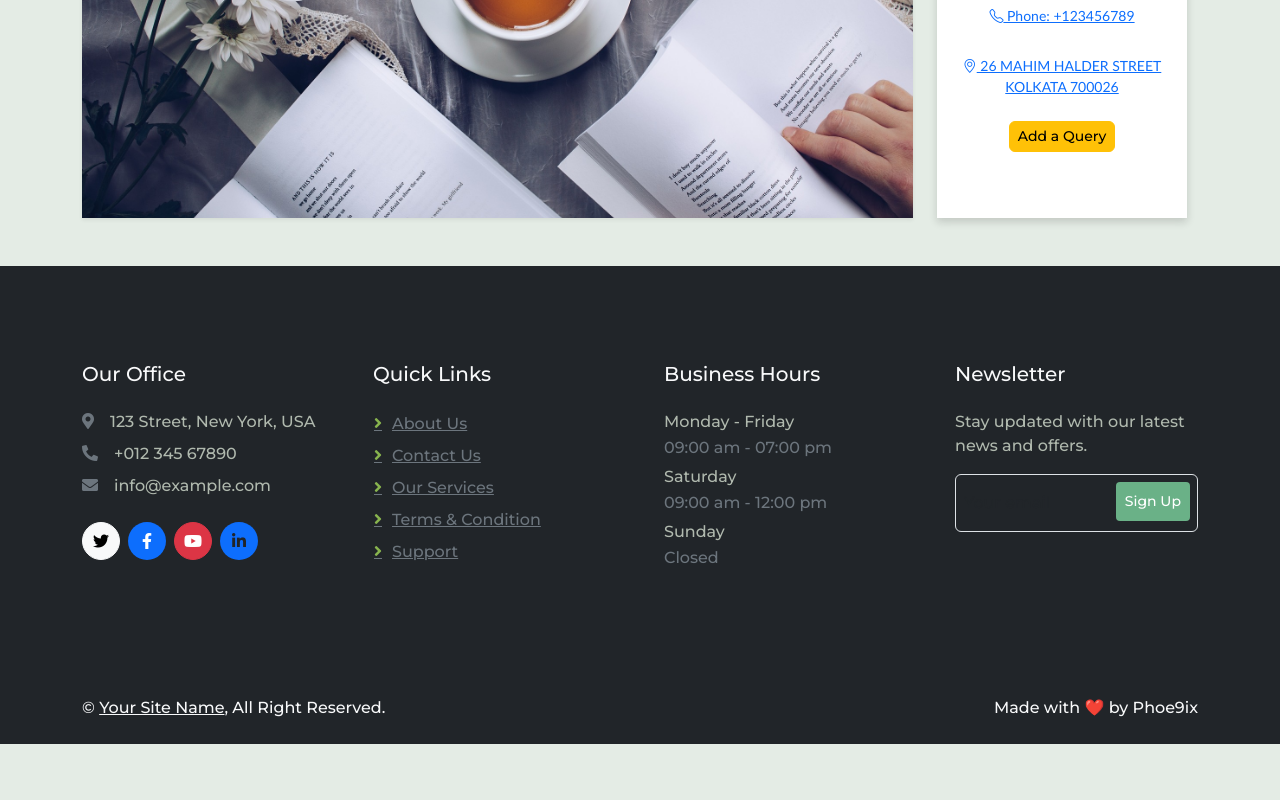
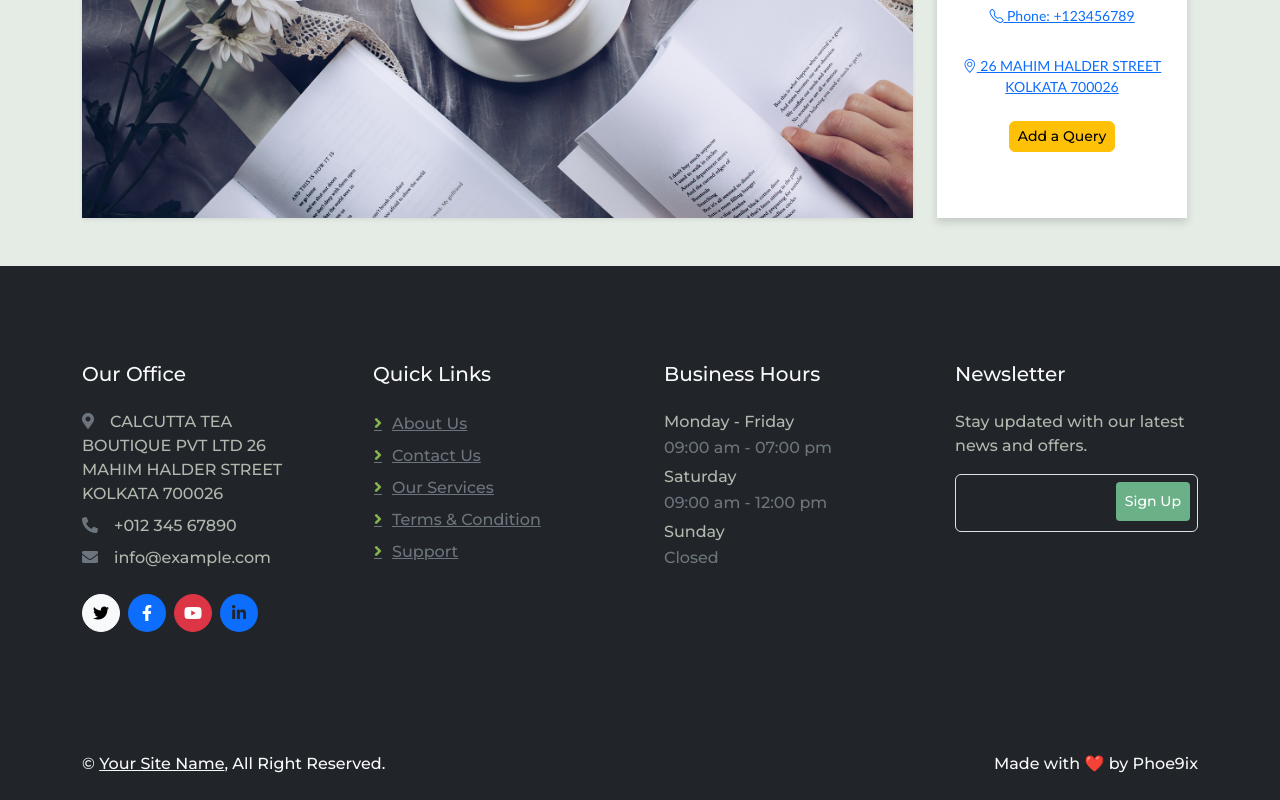
Before and after one commit to Chayan9991/tea-catalog-mern-app, a React (Vite) app: page / in a window 1280 px wide. Shown: the part 1279-2079 px from the top of the page. Before the commit the page ends 2023 px from the top, so only its background shows below. Built offline with nearby package versions, Linux system fonts and the light colour scheme; no server answers.

Commit message:
add shop address

```diff
--- a/src/category/Footer.jsx
+++ b/src/category/Footer.jsx
@@ -9,7 +9,8 @@ const Footer = () => {
           <div className="row g-5">
             <div className="col-lg-3 col-md-6">
               <h5 className="text-light mb-4">Our Office</h5>
-              <p className="mb-2"><i className="fa fa-map-marker-alt text-secondary me-3"></i>123 Street, New York, USA</p>
+              <p className="mb-2"><i className="fa fa-map-marker-alt text-secondary me-3"></i>CALCUTTA TEA BOUTIQUE PVT LTD
+              26 MAHIM HALDER STREET KOLKATA 700026</p>
               <p className="mb-2"><i className="fa fa-phone-alt text-secondary me-3"></i>+012 345 67890</p>
               <p className="mb-2"><i className="fa fa-envelope text-secondary me-3"></i>info@example.com</p>
               <div className="d-flex pt-3">
```
